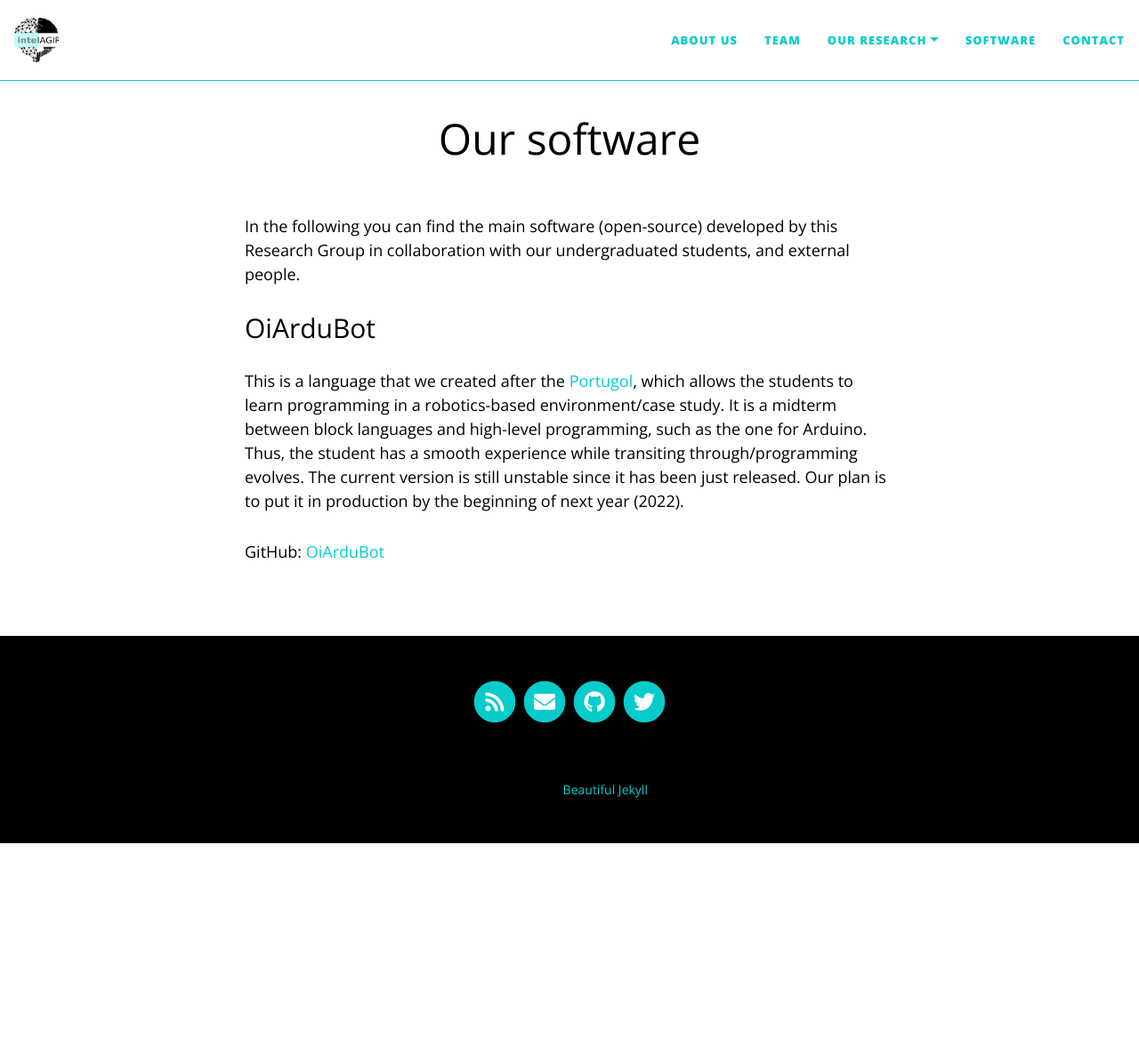
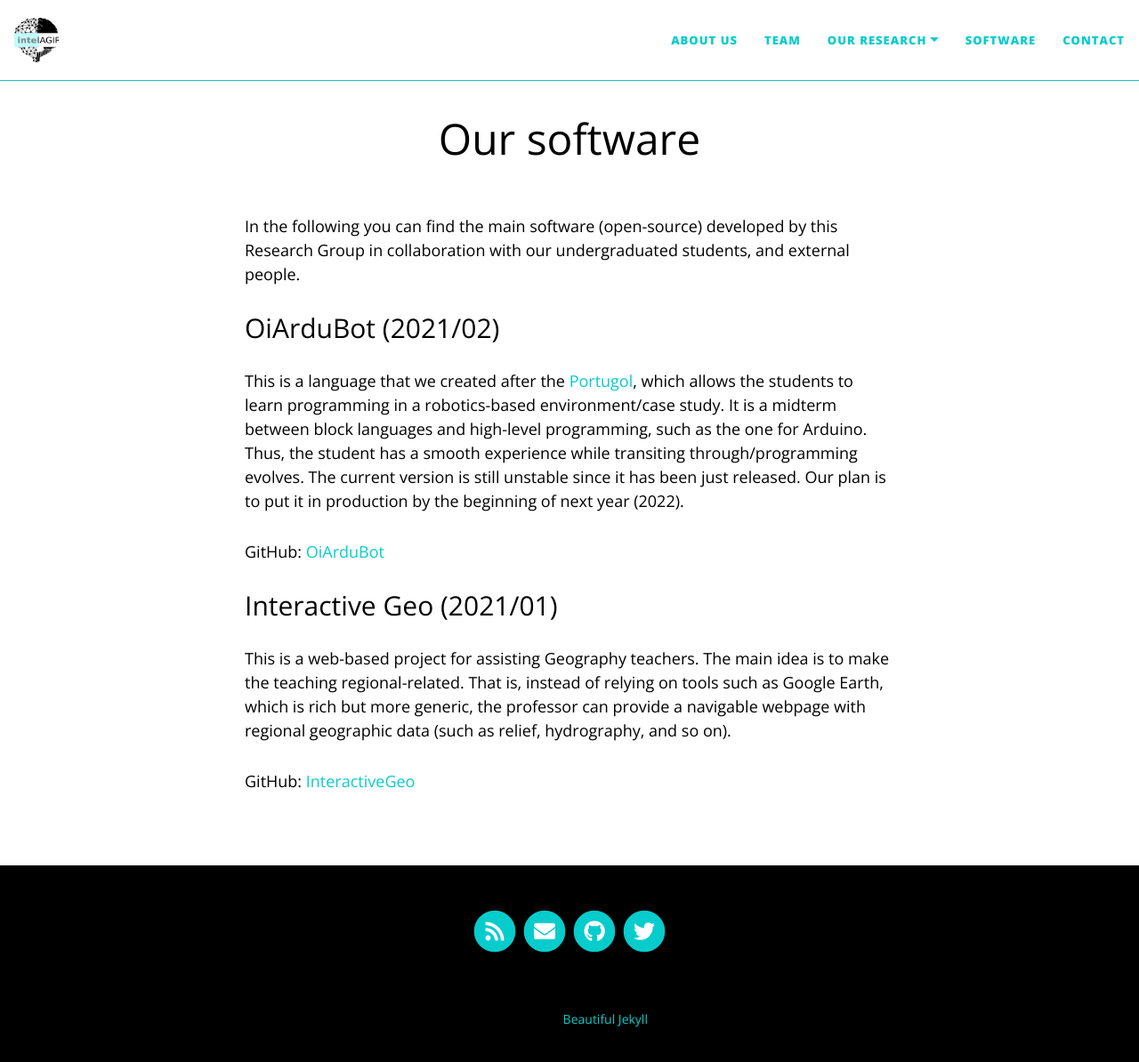
Before and after one commit to IntelAgir-Research-Group/intelagir-research-group.github.io, a Jekyll site: the page built from pages/software.md, in a window 1280 px wide and 1206 px high. Shown: the top 1194 px of the window at 89% size. Built offline with Jekyll 4.4.1, drawn with Linux system fonts in a browser that asks for light colours; nearby versions of some CDN libraries.

Commit message:
Update software.md

```diff
--- a/pages/software.md
+++ b/pages/software.md
@@ -7,11 +7,15 @@ title: Our software
 
 In the following you can find the main software (open-source) developed by this Research Group in collaboration with our undergraduated students, and external people.
 
-## OiArduBot
+## OiArduBot (2021/02)
 This is a language that we created after the [Portugol](http://lite.acad.univali.br/portugol/), which allows the students to learn programming in a robotics-based environment/case study. It is a midterm between block languages and high-level programming, such as the one for Arduino. Thus, the student has a smooth experience while transiting through/programming evolves. The current version is still unstable since it has been just released. Our plan is to put it in production by the beginning of next year (2022).
 
 GitHub: [OiArduBot](https://github.com/IntelAgir-Research-Group/OiArduBot)
 
+## Interactive Geo (2021/01)
+This is a web-based project for assisting Geography teachers. The main idea is to make the teaching regional-related. That is, instead of relying on tools such as Google Earth, which is rich but more generic, the professor can provide a navigable webpage with regional geographic data (such as relief, hydrography, and so on).
+
+GitHub: [InteractiveGeo](https://github.com/ricardodesouza1/atlas-digital)
 
 <!--
 
```
